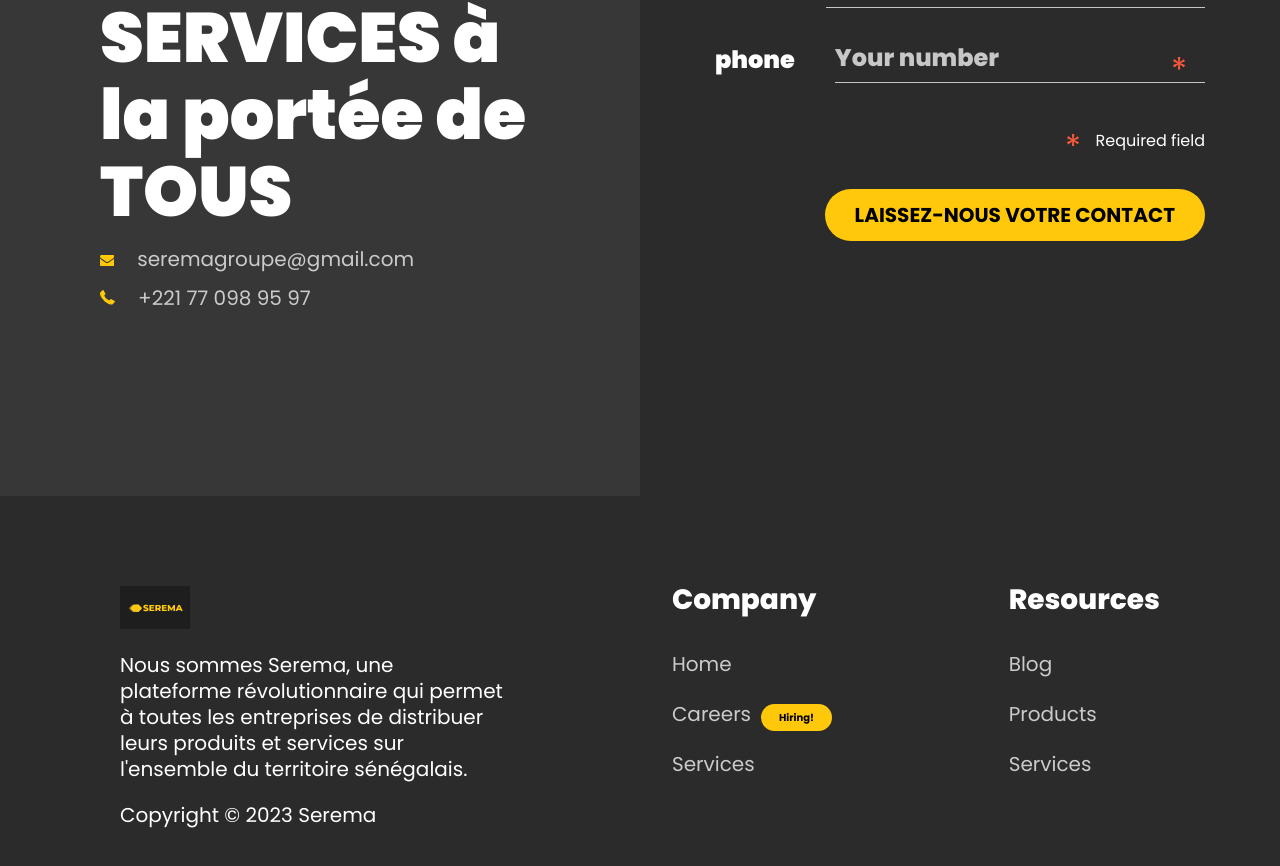
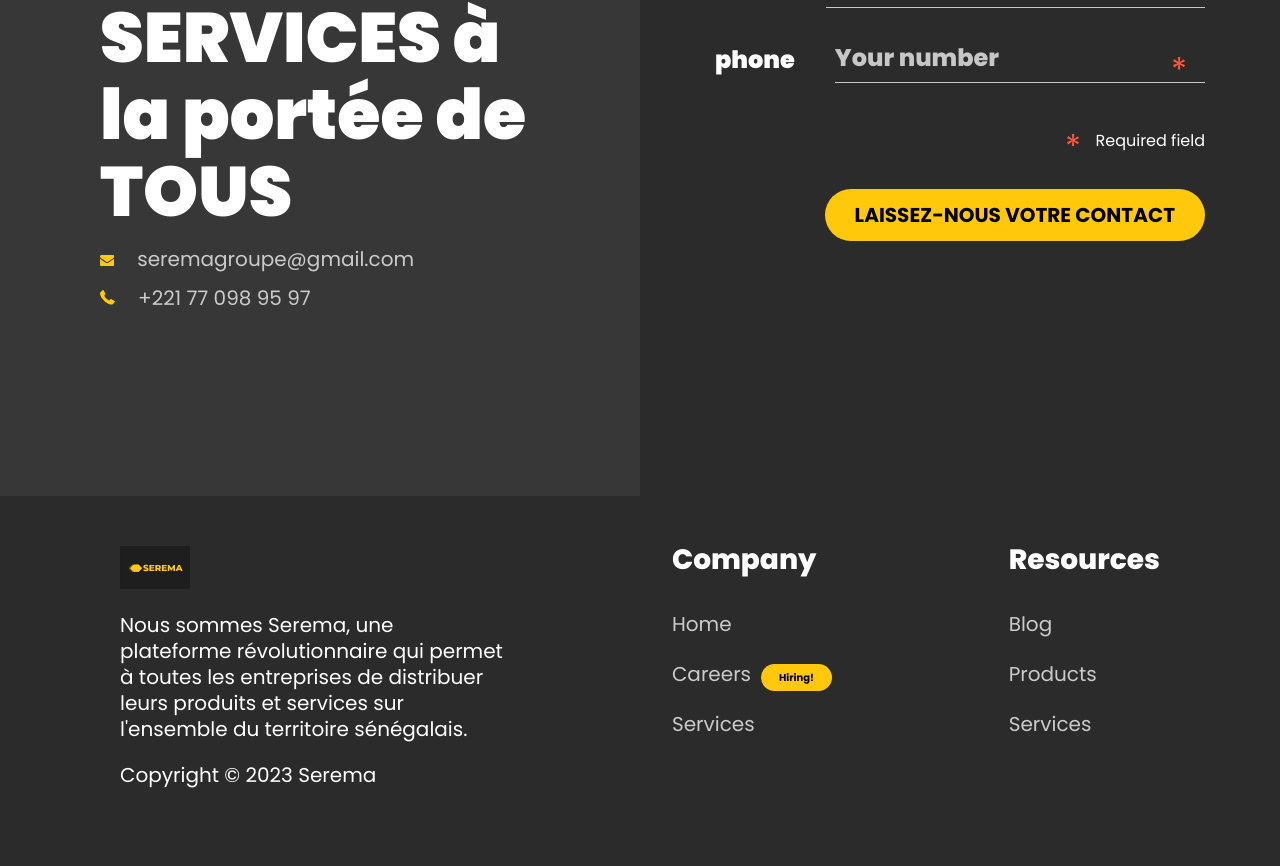
Before and after one commit to MNazirouDiankha/serema, a React (Create React App) app: page / in a window 1280 px wide. Shown: the part 304-1170 px from the top of the page. After the commit the page ends 1142 px from the top, so only its background shows below. Built offline with nearby package versions, Linux system fonts and the light colour scheme.

Commit message:
some changes

```diff
--- a/src/components/Footer/BasicFooter.jsx
+++ b/src/components/Footer/BasicFooter.jsx
@@ -9,7 +9,7 @@ const FooterWrapper = styled.section`
   display: grid;
   grid-template-columns: 40fr 30fr 30fr;
   grid-column-gap: 40px;
-  padding-top: 90px;
+  padding-top: 50px;
   padding-bottom: 50px;
   justify-items: end;
 
```
